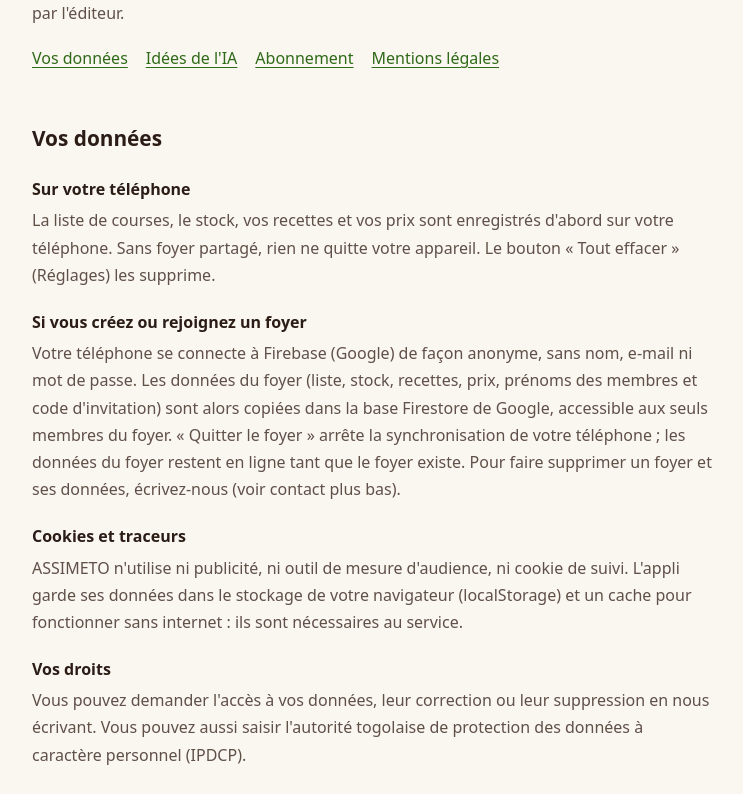
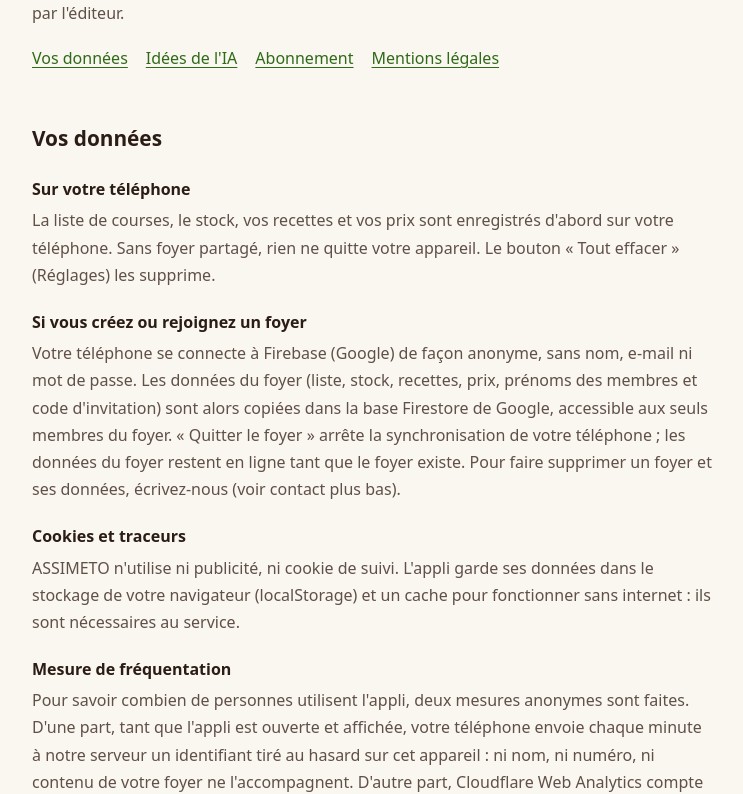
Before and after one commit to alexcruss/courses-maison, a plain HTML site: page confidentialite.html in a window 1280 px wide. Shown: the part 154-948 px from the top of the page, without its empty margins (268-1011 px from the left). Drawn offline with Linux system fonts and the light colour scheme.

Commit message:
Confidentialité : décrit la mesure de fréquentation (présence anonyme, Web Analytics)
Co-Authored-By: Claude Sonnet 5.5 <noreply@anthropic.com>

```diff
--- a/confidentialite.html
+++ b/confidentialite.html
@@ -43,7 +43,9 @@
   <h3>Si vous créez ou rejoignez un foyer</h3>
   <p>Votre téléphone se connecte à Firebase (Google) de façon anonyme, sans nom, e-mail ni mot de passe. Les données du foyer (liste, stock, recettes, prix, prénoms des membres et code d'invitation) sont alors copiées dans la base Firestore de Google, accessible aux seuls membres du foyer. « Quitter le foyer » arrête la synchronisation de votre téléphone ; les données du foyer restent en ligne tant que le foyer existe. Pour faire supprimer un foyer et ses données, écrivez-nous (voir contact plus bas).</p>
   <h3>Cookies et traceurs</h3>
-  <p>ASSIMETO n'utilise ni publicité, ni outil de mesure d'audience, ni cookie de suivi. L'appli garde ses données dans le stockage de votre navigateur (localStorage) et un cache pour fonctionner sans internet : ils sont nécessaires au service.</p>
+  <p>ASSIMETO n'utilise ni publicité, ni cookie de suivi. L'appli garde ses données dans le stockage de votre navigateur (localStorage) et un cache pour fonctionner sans internet : ils sont nécessaires au service.</p>
+  <h3>Mesure de fréquentation</h3>
+  <p>Pour savoir combien de personnes utilisent l'appli, deux mesures anonymes sont faites. D'une part, tant que l'appli est ouverte et affichée, votre téléphone envoie chaque minute à notre serveur un identifiant tiré au hasard sur cet appareil : ni nom, ni numéro, ni contenu de votre foyer ne l'accompagnent. D'autre part, Cloudflare Web Analytics compte les visites (pages vues, pays, type d'appareil) sans cookie. Ces mesures servent uniquement à suivre l'usage de l'appli.</p>
   <h3>Vos droits</h3>
   <p>Vous pouvez demander l'accès à vos données, leur correction ou leur suppression en nous écrivant. Vous pouvez aussi saisir l'autorité togolaise de protection des données à caractère personnel (IPDCP).</p>
   <h3>Mineurs</h3>
```
